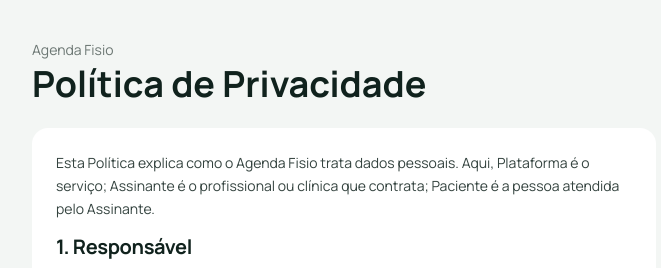
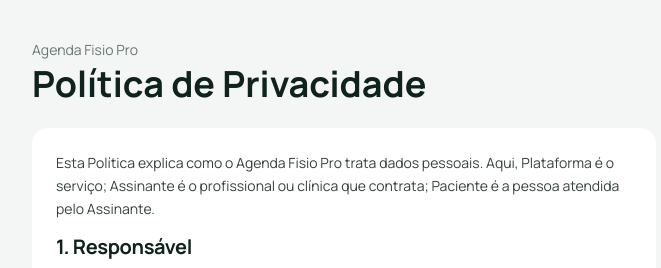
Before and after one commit to rabellinho99-sys/agenda-fisio, a Next.js app: page /privacidade in a window 1280 px wide. Shown: the top 268 px of the page, without its empty margins (296-957 px from the left). Built offline with nearby package versions, Linux system fonts and the light colour scheme.

Commit message:
Política de Privacidade com a marca Agenda Fisio Pro

```diff
--- a/app/privacidade/page.tsx
+++ b/app/privacidade/page.tsx
@@ -1,8 +1,8 @@
 import { Markdown } from "@/components/Assinar";
 
-export const metadata = { title: "Política de Privacidade - Agenda Fisio" };
+export const metadata = { title: "Política de Privacidade - Agenda Fisio Pro" };
 
-const TEXTO = `Esta Política explica como o Agenda Fisio trata dados pessoais. Aqui, Plataforma é o serviço; Assinante é o profissional ou clínica que contrata; Paciente é a pessoa atendida pelo Assinante.
+const TEXTO = `Esta Política explica como o Agenda Fisio Pro trata dados pessoais. Aqui, Plataforma é o serviço; Assinante é o profissional ou clínica que contrata; Paciente é a pessoa atendida pelo Assinante.
 
 ## 1. Responsável
 O responsável pela Plataforma é Rabello Academy, CNPJ 53.821.804/0001-18, com contato em rabelloacademy@gmail.com. O Encarregado de dados (DPO) pode ser contatado em rabelloacademy@gmail.com.
@@ -46,7 +46,7 @@
 export default function PrivacidadePage() {
   return (
     <main className="mx-auto max-w-2xl px-6 py-10">
-      <p className="text-sm text-ink/60">Agenda Fisio</p>
+      <p className="text-sm text-ink/60">Agenda Fisio Pro</p>
       <h1 className="mt-1 text-4xl font-bold">Política de Privacidade</h1>
       <article className="mt-6 rounded-2xl bg-white p-6">
         <Markdown texto={TEXTO} />
```
